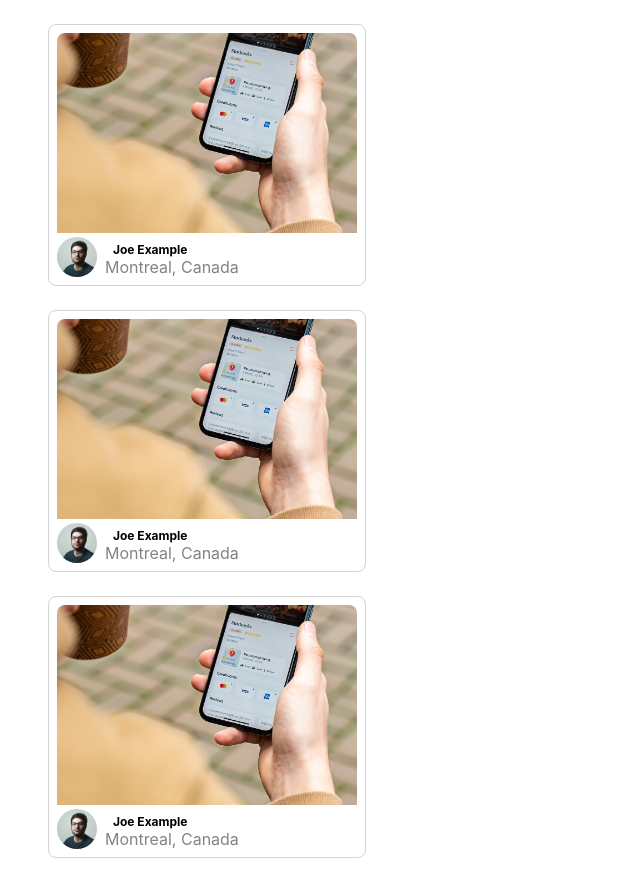
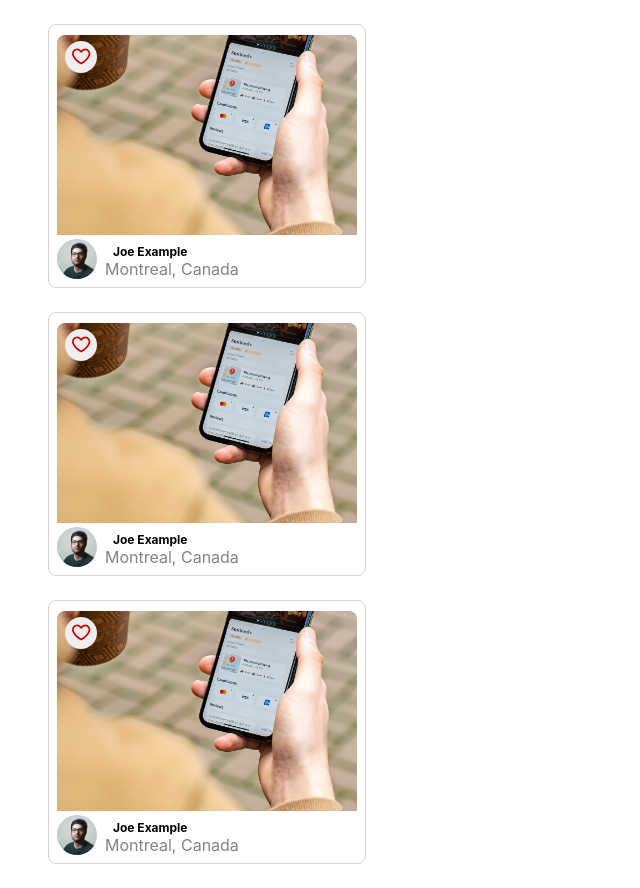
Before and after one commit to p-gupta98/photolabs, a React (Create React App) app in the folder frontend/: page / in a window 1280 px wide. Shown: the whole page, without its empty margins (0-640 px from the left). Built offline with nearby package versions, Linux system fonts and the light colour scheme; the HTML template or start-up script is replaced by a standard one.

Commit message:
Add the like icon to all photos and add an onclick function

```diff
--- a/frontend/src/components/PhotoFavButton.jsx
+++ b/frontend/src/components/PhotoFavButton.jsx
@@ -3,11 +3,14 @@
 import FavIcon from './FavIcon';
 import '../styles/PhotoFavButton.scss';
 
-function PhotoFavButton() {
+function PhotoFavButton(props) {
+
+  const {isLiked, onClick} = props;
+
   return (
-    <div className="photo-list__fav-icon">
-      <div className="photo-list__fav-icon-svg">
-        {/* Insert React */}
+    <div className="photo-list__fav-icon"onClick={onClick}>
+       <div className="photo-list__fav-icon-svg" onClick={onClick}>
+        <FavIcon/>
       </div>
     </div>
   );
--- a/frontend/src/components/PhotoListItem.jsx
+++ b/frontend/src/components/PhotoListItem.jsx
@@ -1,15 +1,23 @@
-import React from "react";
+import React, { useState } from "react";
 
 import "../styles/PhotoListItem.scss";
-
-
+import PhotoFavButton from "./PhotoFavButton";
 
 
 const PhotoListItem = (props) => {
+
+  const [isLiked, setIsLiked] = useState(false);
+
+  const handleClick = () => {
+    console.log("Photo Liked")
+    setIsLiked(!isLiked);
+  }
+
   return (
     <>
     <div className="photo-list__item">
-      <img className="photo-list__image" src={props.sampleDataForPhotoListItem.imageSource}/>
+      <PhotoFavButton onClick={handleClick} isLiked={isLiked}/>
+      <img className="photo-list__image" src={props.sampleDataForPhotoListItem.imageSource} />
 
       <div className="photo-list__user-details">
         <img className="photo-list__user-profile" src={props.sampleDataForPhotoListItem.profile} />
```
